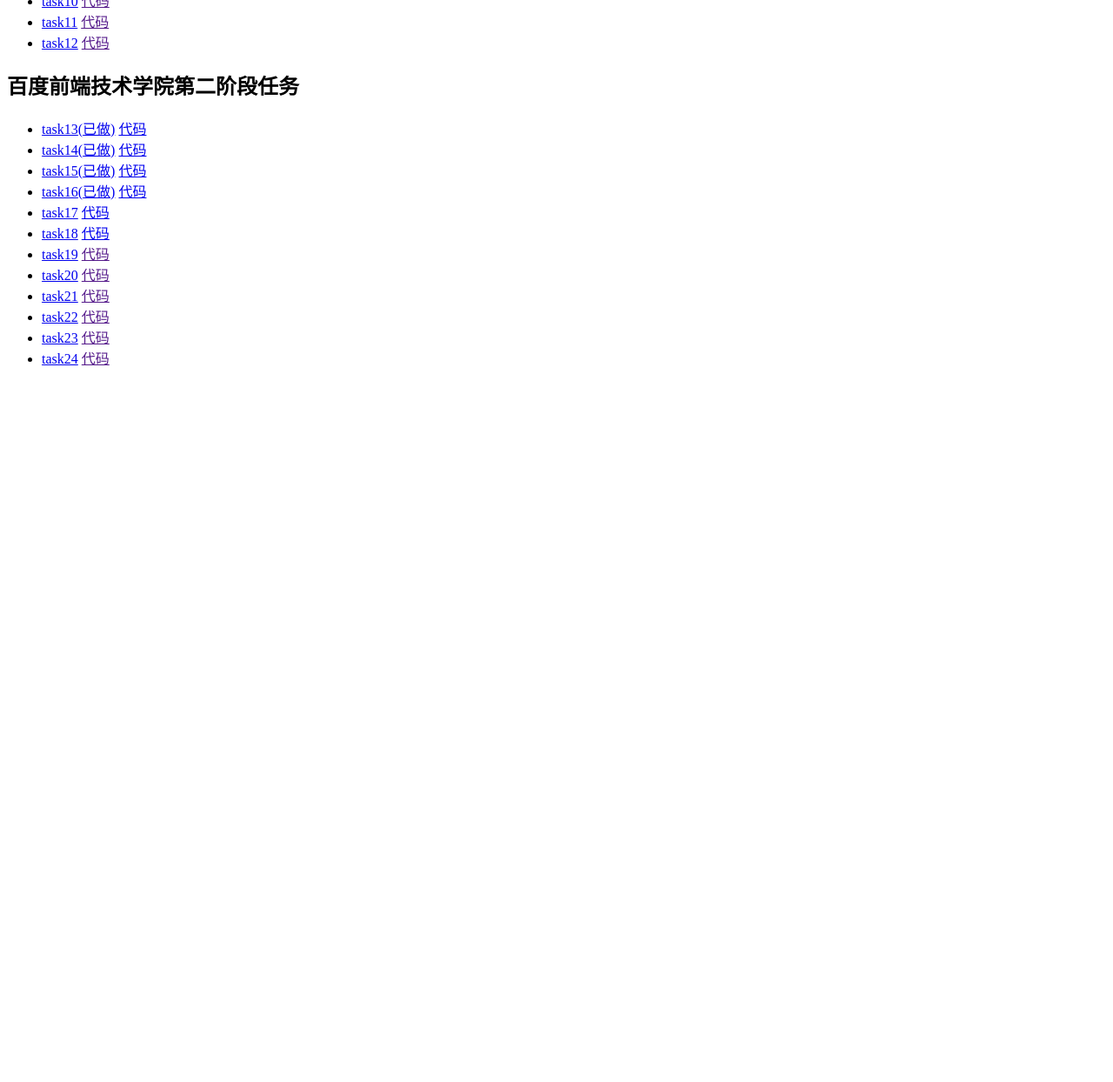
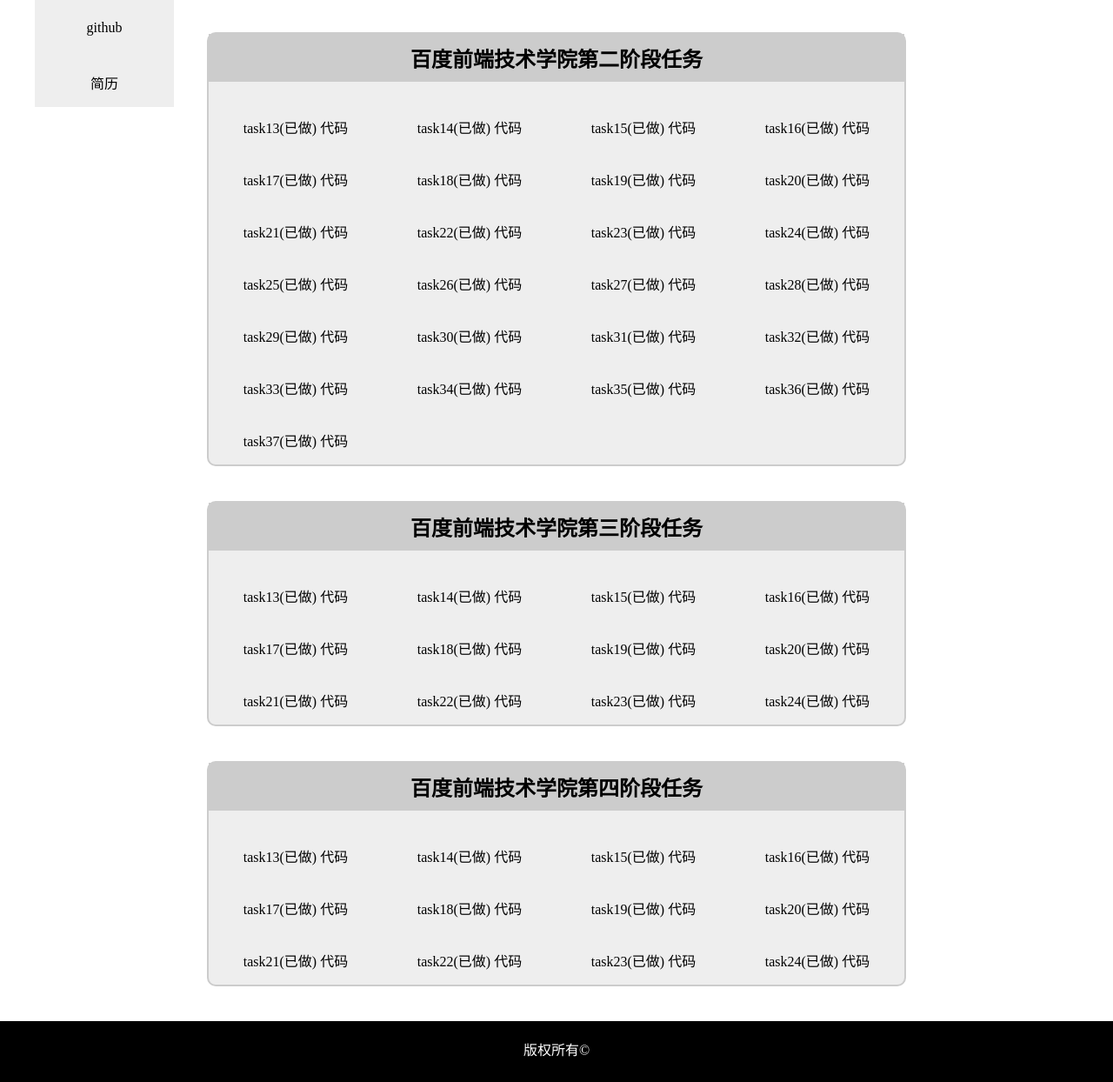
Before and after one commit to wikelgc/ife2016, a plain HTML site: page index.html in a window 1280 px wide. Shown: the part 372-1616 px from the top of the page at 87% size. Before the commit the page ends 811 px from the top, so only its background shows below. Drawn offline with Linux system fonts and the light colour scheme.

Commit message:
update task06

```diff
--- a/index.html
+++ b/index.html
@@ -1,11 +1,17 @@
 <!DOCTYPE html>
-<html lang="en">
+<html>
 <head>
     <meta charset="UTF-8">
     <title>百度前端技术学院-任务集</title>
+    <link rel="stylesheet" href="index.css">
 </head>
+
+
 <body>
+<header>
     <h1>百度前端技术学院</h1>
+</header>
+<section>
     <h2>百度前端技术学院第一阶段任务</h2>
     <ul>
         <li><a href="./wikelgc/task1/task01/index.html">task01(已做)</a> <a href="https://github.com/wikelgc/ife2016/tree/gh-pages/wikelgc/task1/task01">代码</a></li>
@@ -20,21 +26,94 @@
         <li><a href="./wikelgc/task1/task10/index.html">task10</a> <a href="">代码</a></li>
         <li><a href="./wikelgc/task1/task11/index.html">task11</a> <a href="">代码</a></li>
         <li><a href="./wikelgc/task1/task12/index.html">task12</a> <a href="">代码</a></li>
+        <div class="clear"><div>
     </ul>
+</section>
+<section>
     <h2>百度前端技术学院第二阶段任务</h2>
     <ul>
         <li><a href="./wikelgc/task2/task01/index.html">task13(已做)</a> <a href="https://github.com/wikelgc/ife2016/tree/gh-pages/wikelgc/task1/task01">代码</a></li>
         <li><a href="./wikelgc/task2/task02/index.html">task14(已做)</a> <a href="https://github.com/wikelgc/ife2016/tree/gh-pages/wikelgc/task1/task02">代码</a></li>
         <li><a href="./wikelgc/task2/task03/index.html">task15(已做)</a> <a href="https://github.com/wikelgc/ife2016/tree/gh-pages/wikelgc/task1/task03">代码</a></li>
         <li><a href="./wikelgc/task2/task04/index.html">task16(已做)</a> <a href="https://github.com/wikelgc/ife2016/tree/gh-pages/wikelgc/task1/task04">代码</a></li>
-    <li><a href="./wikelgc/task2/task05/index.html">task17</a> <a href="https://github.com/wikelgc/ife2016/tree/gh-pages/wikelgc/task1/task05">代码</a></li>
-    <li><a href="./wikelgc/task2/task06/index.html">task18</a> <a href="https://github.com/wikelgc/ife2016/tree/gh-pages/wikelgc/task1/task06">代码</a></li>
-    <li><a href="./wikelgc/task2/task07/index.html">task19</a> <a href="">代码</a></li>
-    <li><a href="./wikelgc/task2/task08/index.html">task20</a> <a href="">代码</a></li>
-    <li><a href="./wikelgc/task2/task09/index.html">task21</a> <a href="">代码</a></li>
-    <li><a href="./wikelgc/task2/task10/index.html">task22</a> <a href="">代码</a></li>
-    <li><a href="./wikelgc/task2/task11/index.html">task23</a> <a href="">代码</a></li>
-    <li><a href="./wikelgc/task2/task12/index.html">task24</a> <a href="">代码</a></li>
+        <li><a href="./wikelgc/task2/task05/index.html">task17(已做)</a> <a href="https://github.com/wikelgc/ife2016/tree/gh-pages/wikelgc/task1/task05">代码</a></li>
+        <li><a href="./wikelgc/task2/task06/index.html">task18(已做)</a> <a href="https://github.com/wikelgc/ife2016/tree/gh-pages/wikelgc/task1/task06">代码</a></li>
+        <li><a href="./wikelgc/task2/task07/index.html">task19(已做)</a> <a href="">代码</a></li>
+        <li><a href="./wikelgc/task2/task08/index.html">task20(已做)</a> <a href="">代码</a></li>
+        <li><a href="./wikelgc/task2/task09/index.html">task21(已做)</a> <a href="">代码</a></li>
+        <li><a href="./wikelgc/task2/task10/index.html">task22(已做)</a> <a href="">代码</a></li>
+        <li><a href="./wikelgc/task2/task11/index.html">task23(已做)</a> <a href="">代码</a></li>
+        <li><a href="./wikelgc/task2/task12/index.html">task24(已做)</a> <a href="">代码</a></li>
+        <li><a href="./wikelgc/task2/task13/index.html">task25(已做)</a> <a href="">代码</a></li>
+        <li><a href="./wikelgc/task2/task14/index.html">task26(已做)</a> <a href="">代码</a></li>
+        <li><a href="./wikelgc/task2/task15/index.html">task27(已做)</a> <a href="">代码</a></li>
+        <li><a href="./wikelgc/task2/task16/index.html">task28(已做)</a> <a href="">代码</a></li>
+        <li><a href="./wikelgc/task2/task17/index.html">task29(已做)</a> <a href="">代码</a></li>
+        <li><a href="./wikelgc/task2/task18/index.html">task30(已做)</a> <a href="">代码</a></li>
+        <li><a href="./wikelgc/task2/task19/index.html">task31(已做)</a> <a href="">代码</a></li>
+        <li><a href="./wikelgc/task2/task20/index.html">task32(已做)</a> <a href="">代码</a></li>
+        <li><a href="./wikelgc/task2/task21/index.html">task33(已做)</a> <a href="">代码</a></li>
+        <li><a href="./wikelgc/task2/task22/index.html">task34(已做)</a> <a href="">代码</a></li>
+        <li><a href="./wikelgc/task2/task23/index.html">task35(已做)</a> <a href="">代码</a></li>
+        <li><a href="./wikelgc/task2/task24/index.html">task36(已做)</a> <a href="">代码</a></li>
+        <li><a href="./wikelgc/task2/task25/index.html">task37(已做)</a> <a href="">代码</a></li>
+        <div class="clear"><div>
     </ul>
+</section>
+
+<section>
+    <h2>百度前端技术学院第三阶段任务</h2>
+    <ul>
+        <li><a href="./wikelgc/task2/task01/index.html">task13(已做)</a> <a href="https://github.com/wikelgc/ife2016/tree/gh-pages/wikelgc/task1/task01">代码</a></li>
+        <li><a href="./wikelgc/task2/task02/index.html">task14(已做)</a> <a href="https://github.com/wikelgc/ife2016/tree/gh-pages/wikelgc/task1/task02">代码</a></li>
+        <li><a href="./wikelgc/task2/task03/index.html">task15(已做)</a> <a href="https://github.com/wikelgc/ife2016/tree/gh-pages/wikelgc/task1/task03">代码</a></li>
+        <li><a href="./wikelgc/task2/task04/index.html">task16(已做)</a> <a href="https://github.com/wikelgc/ife2016/tree/gh-pages/wikelgc/task1/task04">代码</a></li>
+        <li><a href="./wikelgc/task2/task05/index.html">task17(已做)</a> <a href="https://github.com/wikelgc/ife2016/tree/gh-pages/wikelgc/task1/task05">代码</a></li>
+        <li><a href="./wikelgc/task2/task06/index.html">task18(已做)</a> <a href="https://github.com/wikelgc/ife2016/tree/gh-pages/wikelgc/task1/task06">代码</a></li>
+        <li><a href="./wikelgc/task2/task07/index.html">task19(已做)</a> <a href="">代码</a></li>
+        <li><a href="./wikelgc/task2/task08/index.html">task20(已做)</a> <a href="">代码</a></li>
+        <li><a href="./wikelgc/task2/task09/index.html">task21(已做)</a> <a href="">代码</a></li>
+        <li><a href="./wikelgc/task2/task10/index.html">task22(已做)</a> <a href="">代码</a></li>
+        <li><a href="./wikelgc/task2/task11/index.html">task23(已做)</a> <a href="">代码</a></li>
+        <li><a href="./wikelgc/task2/task12/index.html">task24(已做)</a> <a href="">代码</a></li>
+        <div class="clear"><div>
+    </ul>
+</section>
+
+
+<section>
+    <h2>百度前端技术学院第四阶段任务</h2>
+    <ul>
+        <li><a href="./wikelgc/task2/task01/index.html">task13(已做)</a> <a href="https://github.com/wikelgc/ife2016/tree/gh-pages/wikelgc/task1/task01">代码</a></li>
+        <li><a href="./wikelgc/task2/task02/index.html">task14(已做)</a> <a href="https://github.com/wikelgc/ife2016/tree/gh-pages/wikelgc/task1/task02">代码</a></li>
+        <li><a href="./wikelgc/task2/task03/index.html">task15(已做)</a> <a href="https://github.com/wikelgc/ife2016/tree/gh-pages/wikelgc/task1/task03">代码</a></li>
+        <li><a href="./wikelgc/task2/task04/index.html">task16(已做)</a> <a href="https://github.com/wikelgc/ife2016/tree/gh-pages/wikelgc/task1/task04">代码</a></li>
+        <li><a href="./wikelgc/task2/task05/index.html">task17(已做)</a> <a href="https://github.com/wikelgc/ife2016/tree/gh-pages/wikelgc/task1/task05">代码</a></li>
+        <li><a href="./wikelgc/task2/task06/index.html">task18(已做)</a> <a href="https://github.com/wikelgc/ife2016/tree/gh-pages/wikelgc/task1/task06">代码</a></li>
+        <li><a href="./wikelgc/task2/task07/index.html">task19(已做)</a> <a href="">代码</a></li>
+        <li><a href="./wikelgc/task2/task08/index.html">task20(已做)</a> <a href="">代码</a></li>
+        <li><a href="./wikelgc/task2/task09/index.html">task21(已做)</a> <a href="">代码</a></li>
+        <li><a href="./wikelgc/task2/task10/index.html">task22(已做)</a> <a href="">代码</a></li>
+        <li><a href="./wikelgc/task2/task11/index.html">task23(已做)</a> <a href="">代码</a></li>
+        <li><a href="./wikelgc/task2/task12/index.html">task24(已做)</a> <a href="">代码</a></li>
+        <div class="clear"><div>
+    </ul>
+</section>
+
+<aside>
+    <h2>相关信息</h2>
+    <ul>
+        <li><a>邮箱</a></li>
+        <li><a>微信</a></li>
+        <li><a>github</a></li>
+        <li><a>简历</a></li>
+    </ul>
+</aside>
+
+<footer>
+    <div>
+        <abbr>版权所有&copy;</abbr>
+    </div>
+</footer>
 </body>
 </html>
```
Lines whose indentation alone changed are shown as unchanged.
